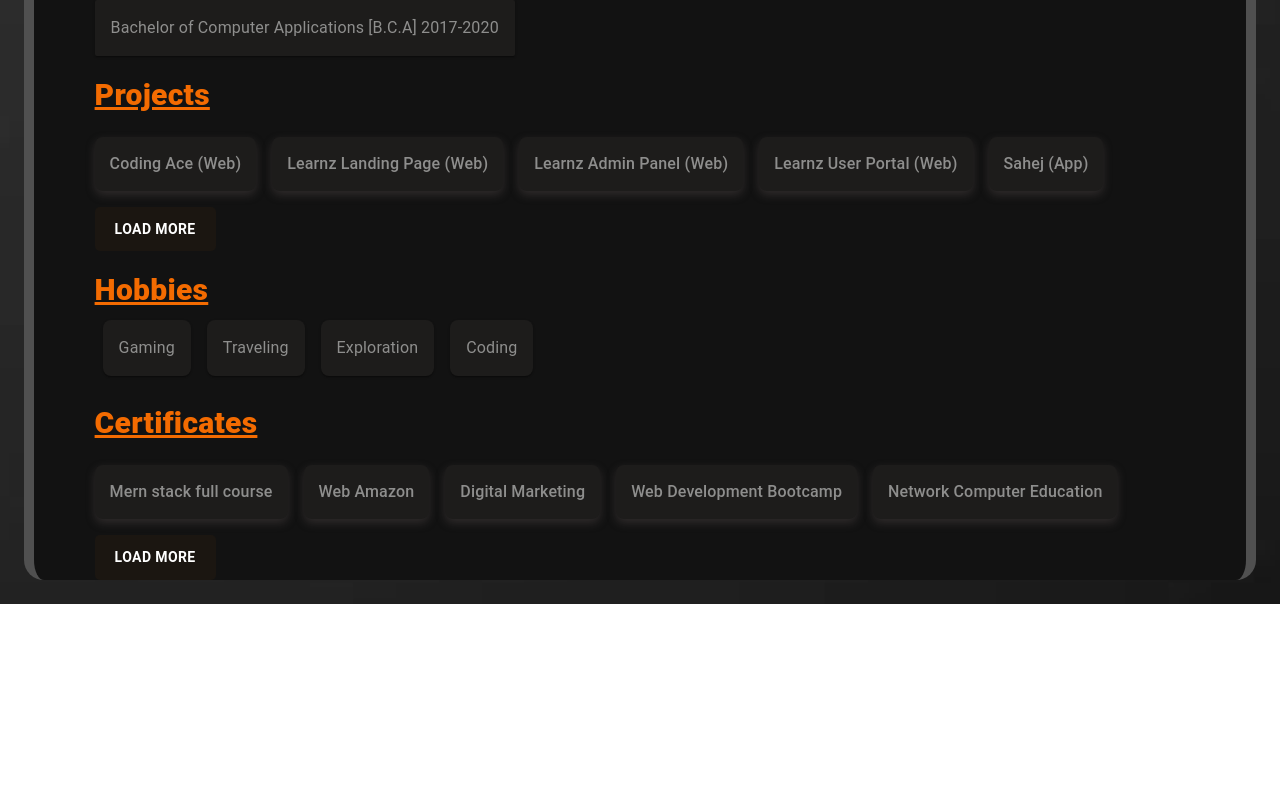
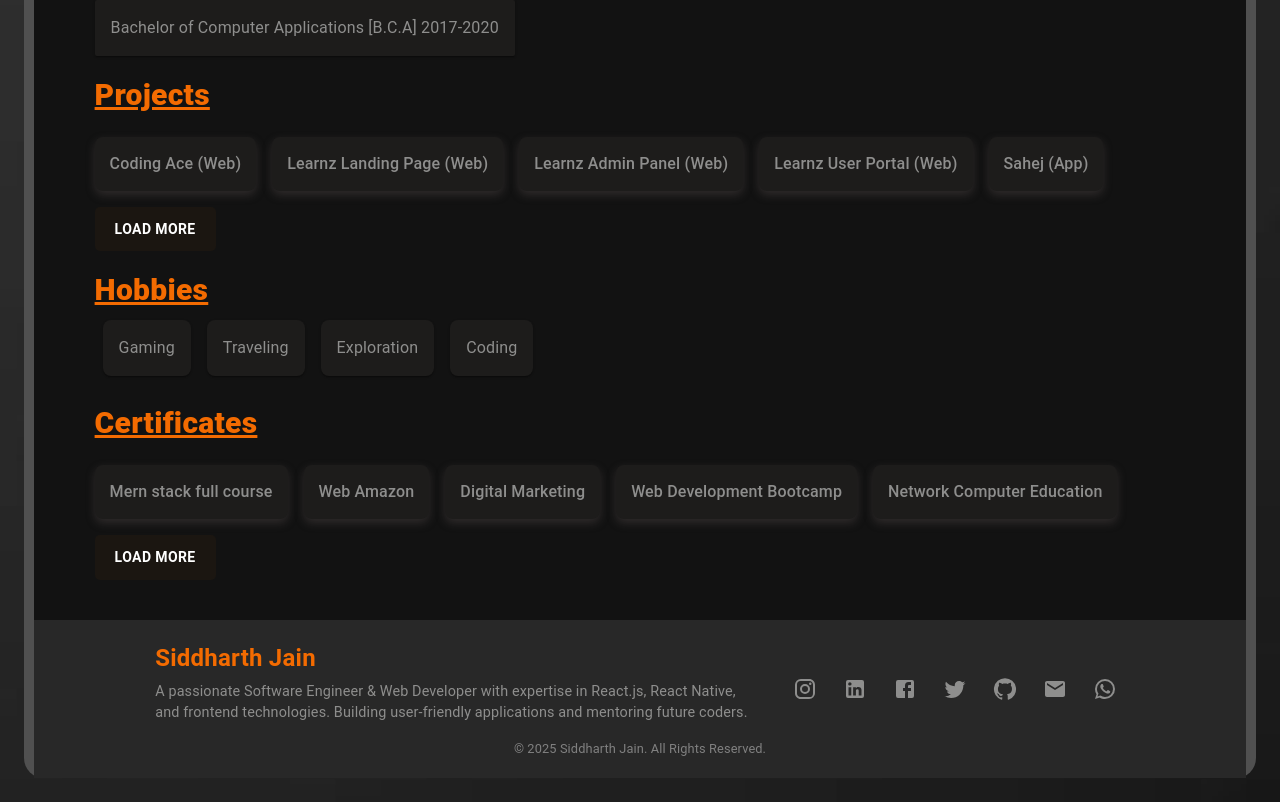
Before and after one commit to professinalsidd/my-portfolio, a Next.js app: page / in a window 1280 px wide. Shown: the part 2614-3416 px from the top of the page. Before the commit the page ends 3218 px from the top, so only its background shows below. Built offline with nearby package versions, Linux system fonts and the light colour scheme.

Commit message:
feat: footer ui make it

```diff
--- /dev/null
+++ b/src/components/footer/footer.tsx
@@ -0,0 +1,147 @@
+import React from "react";
+import { Box, Typography, IconButton } from "@mui/material";
+import {
+  Facebook,
+  Instagram,
+  Twitter,
+  GitHub,
+  Email,
+  WhatsApp,
+  LinkedIn,
+} from "@mui/icons-material";
+import { COLORS, useResponsive } from "@/themes/themes";
+
+const FooterComp = () => {
+  const { isMobile, isTablet } = useResponsive();
+  return (
+    <Box sx={styles.footer}>
+      <Box
+        sx={{
+          display: "flex",
+          justifyContent: "space-between",
+          alignItems: "center",
+          width: "100%",
+          flexDirection: isMobile ? "column" : isTablet ? "column" : "row",
+        }}
+      >
+        <Box sx={styles.about}>
+          <Typography sx={styles.name}>Siddharth Jain</Typography>
+          <Typography sx={styles.description}>
+            A passionate Software Engineer & Web Developer with expertise in
+            React.js, React Native, and frontend technologies. Building
+            user-friendly applications and mentoring future coders.
+          </Typography>
+        </Box>
+        <Box sx={styles.social}>
+          <IconButton
+            component="a"
+            href="https://www.instagram.com/sidd.professional/?hl=en"
+            target="_blank"
+            sx={styles.icon}
+          >
+            <Instagram />
+          </IconButton>
+          <IconButton
+            component="a"
+            href="https://www.linkedin.com/in/professional-siddharth-jain/"
+            target="_blank"
+            sx={styles.icon}
+          >
+            <LinkedIn />
+          </IconButton>
+          <IconButton
+            component="a"
+            href="https://www.facebook.com/sidd.professional"
+            target="_blank"
+            sx={styles.icon}
+          >
+            <Facebook />
+          </IconButton>
+          <IconButton
+            component="a"
+            href="https://x.com/sidd_vip"
+            target="_blank"
+            sx={styles.icon}
+          >
+            <Twitter />
+          </IconButton>
+          <IconButton
+            component="a"
+            href="https://github.com/professinalsidd"
+            target="_blank"
+            sx={styles.icon}
+          >
+            <GitHub />
+          </IconButton>
+          <IconButton
+            component="a"
+            href="mailto:professionalsiddmail@gmai.com"
+            sx={styles.icon}
+          >
+            <Email />
+          </IconButton>
+          <IconButton
+            component="a"
+            href="https://wa.me/919259457900"
+            target="_blank"
+            sx={styles.icon}
+          >
+            <WhatsApp />
+          </IconButton>
+        </Box>
+      </Box>
+      <Typography sx={styles.copyright}>
+        © {new Date().getFullYear()} Siddharth Jain. All Rights Reserved.
+      </Typography>
+    </Box>
+  );
+};
+
+export default FooterComp;
+
+// Styles
+const styles = {
+  footer: {
+    background: COLORS.GREY_PRIMARY,
+    color: COLORS.LIGHT_WHITE,
+    padding: "20px 10%",
+    display: "flex",
+    flexDirection: "column",
+    alignItems: "center",
+    justifyContent: { xs: "space-between", md: "center" },
+    width: "80%",
+    mt: 5,
+  },
+  about: {
+    textAlign: "left",
+    width: "100%",
+    maxWidth: "600px",
+  },
+  name: {
+    fontSize: "1.5rem",
+    fontWeight: "bold",
+    color: COLORS.DARK_ORANGE,
+  },
+  description: {
+    fontSize: "0.9rem",
+    marginTop: "5px",
+    color: COLORS.LIGHT_WHITE,
+  },
+  social: {
+    marginTop: "15px",
+    display: "flex",
+    gap: { xs: "2px", md: "10px" },
+    justifyContent: "center",
+  },
+  icon: {
+    color: COLORS.LIGHT_WHITE,
+    "&:hover": {
+      color: COLORS.MEDIUM_ORANGE,
+    },
+  },
+  copyright: {
+    marginTop: "15px",
+    fontSize: "0.8rem",
+    color: "gray",
+  },
+};
--- a/src/components/screens/hero/hero.tsx
+++ b/src/components/screens/hero/hero.tsx
@@ -14,6 +14,7 @@ import EducationComp from "../education/education";
 import ProjectsComp from "../projects/projects";
 import HobbiesComp from "../hobbies/hobbies";
 import CertificatesComp from "../certificates/certifcates";
+import FooterComp from "@/components/footer/footer";
 
 const RenderItem = () => {
   const { isDesktop, isTablet, isMobile } = useResponsive();
@@ -108,6 +109,7 @@ const HeroComp = () => {
         <ProjectsComp />
         <HobbiesComp />
         <CertificatesComp />
+        <FooterComp />
       </Box>
     </Fragment>
   );
--- a/src/themes/themes.ts
+++ b/src/themes/themes.ts
@@ -29,6 +29,7 @@ export const COLORS = {
   ORANGE: "#E66702",
   DIM_WHITE: "#D0D0D0",
   MEDIUM_WHITE: "#353535",
+  GREY_PRIMARY: "#282828",
 };
 
 // Layout section for skipped to re use this lines
```
